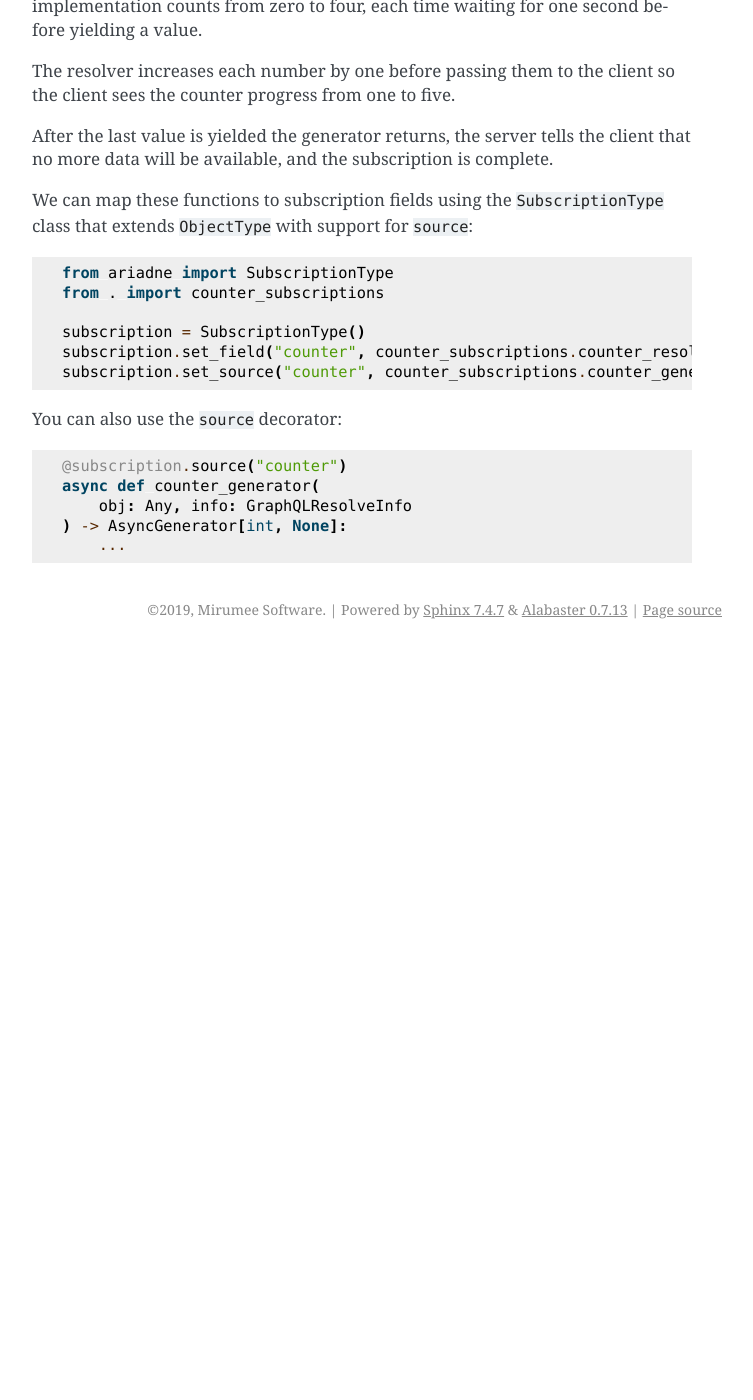
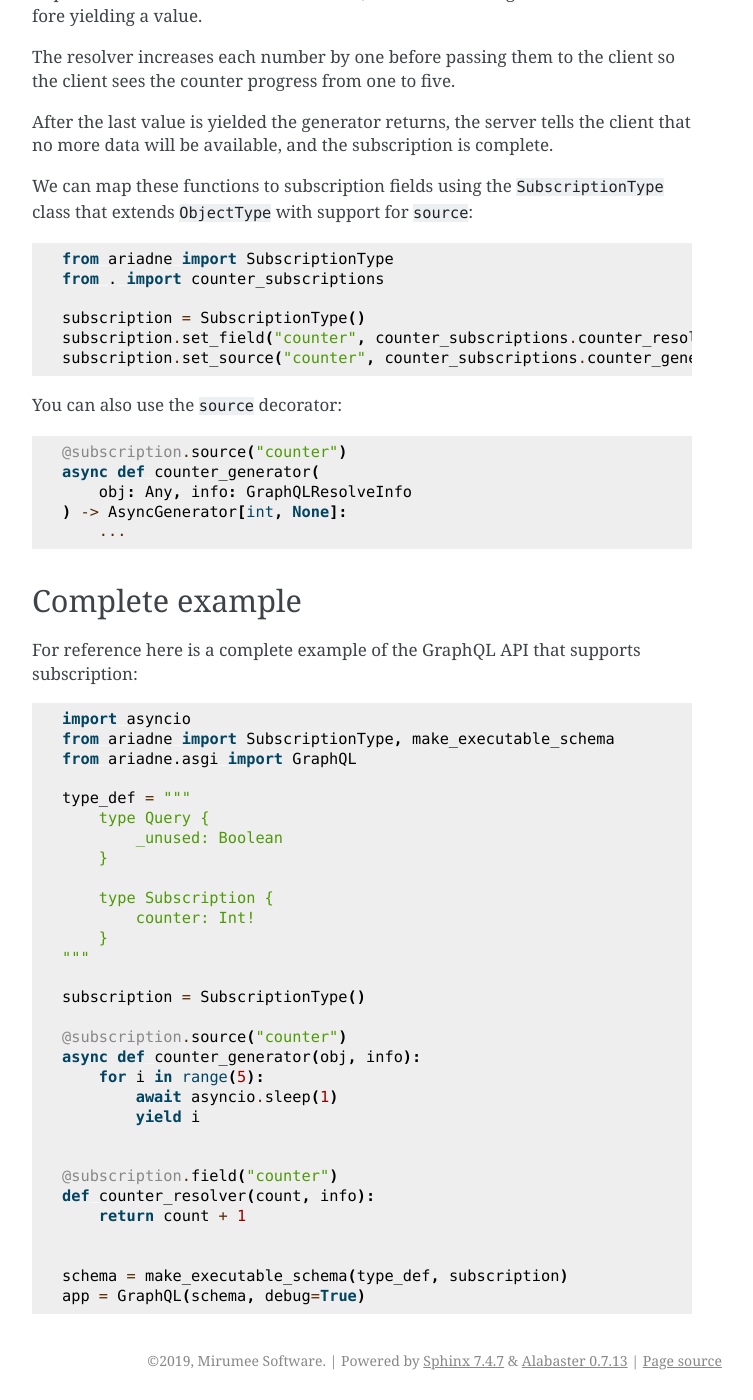
Before and after one commit to mirumee/ariadne, a Sphinx documentation site: the page built from docs/subscriptions.rst, in a window 1280 px wide and 1400 px high, scrolled down 1883 px. Shown: the whole window, without its empty margins (388-1141 px from the left). Built offline with Sphinx 7.4.7, drawn with Linux system fonts in a browser that asks for light colours; before the commit the page ends 2532 px from its top, so only the background shows below that; some of the changed text lies outside the part shown.

Commit message:
Add working complete example to subscriptions doc

```diff
--- a/docs/subscriptions.rst
+++ b/docs/subscriptions.rst
@@ -19,7 +19,9 @@ Defining subscriptions
 In schema definition subscriptions look similar to queries::
 
     type_def = """
-        type Query {}
+        type Query {
+            _unused: Boolean
+        }
 
         type Subscription {
             counter: Int!
@@ -28,7 +30,7 @@ In schema definition subscriptions look similar to queries::
 
 This example contains:
 
-The ``Query`` type with no fields. Ariadne requires you to always have a ``Query`` type.
+The ``Query`` type with single unused field. GraphQL considers empty type an syntax error and requires API to always define ``Query`` type.
 
 The ``Subscription`` type with a single field: ``counter`` that returns a number.
 
@@ -49,16 +51,12 @@ A ``resolver`` that tells the server how to send data to the client. This is sim
 
 The signatures are as follows::
 
-    async def counter_generator(
-        obj: Any, info: GraphQLResolveInfo
-    ) -> AsyncGenerator[int, None]:
+    async def counter_generator(obj, info):
         for i in range(5):
             await asyncio.sleep(1)
             yield i
 
-    def counter_resolver(
-        count: int, info: GraphQLResolveInfo
-    ) -> int:
+    def counter_resolver(count, info):
         return count + 1
 
 Note that the resolver consumes the same type (in this case ``int``) that the generator yields.
@@ -85,3 +83,40 @@ You can also use the ``source`` decorator::
         obj: Any, info: GraphQLResolveInfo
     ) -> AsyncGenerator[int, None]:
         ...
+
+
+Complete example
+----------------
+
+For reference here is a complete example of the GraphQL API that supports subscription::
+
+    import asyncio
+    from ariadne import SubscriptionType, make_executable_schema
+    from ariadne.asgi import GraphQL
+
+    type_def = """
+        type Query {
+            _unused: Boolean
+        }
+
+        type Subscription {
+            counter: Int!
+        }
+    """
+
+    subscription = SubscriptionType()
+
+    @subscription.source("counter")
+    async def counter_generator(obj, info):
+        for i in range(5):
+            await asyncio.sleep(1)
+            yield i
+
+
+    @subscription.field("counter")
+    def counter_resolver(count, info):
+        return count + 1
+
+
+    schema = make_executable_schema(type_def, subscription)
+    app = GraphQL(schema, debug=True)
```
